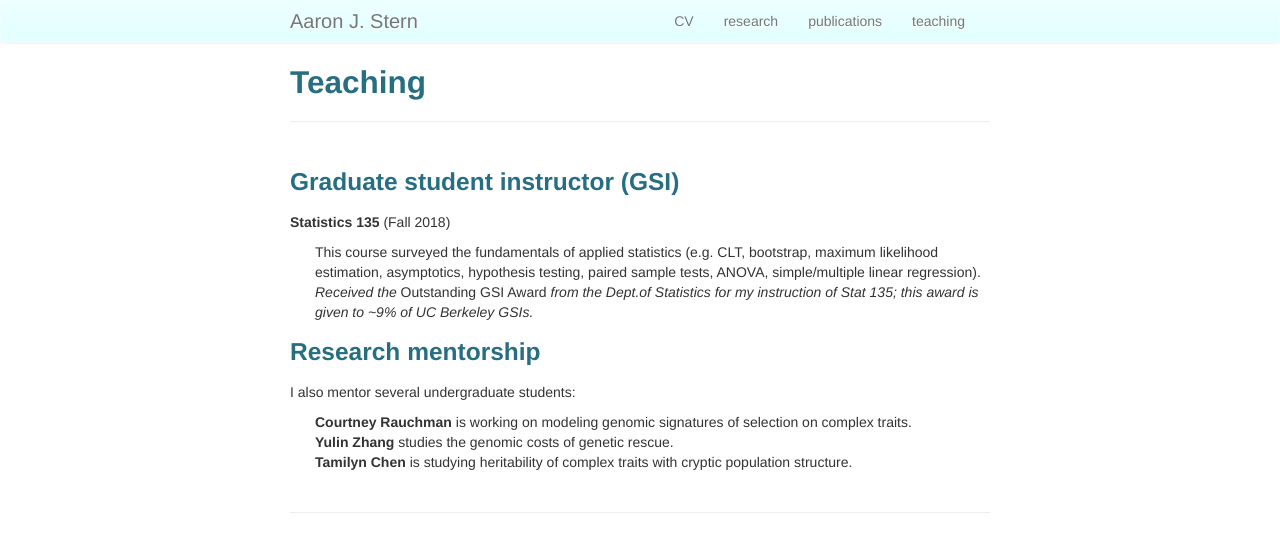
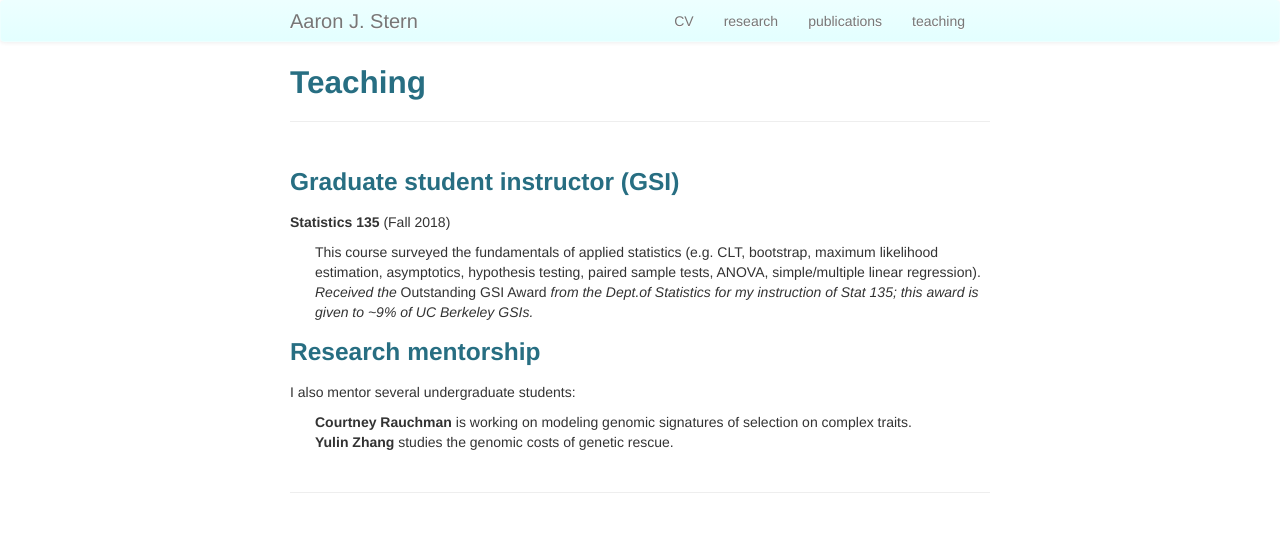
Before and after one commit to 35ajstern/simple_academic_website, a Jekyll site: the page built from pages/teaching.md, in a window 1280 px wide. Shown: the top 552 px of the page. Built offline with Jekyll 4.4.1, drawn with Linux system fonts in a browser that asks for light colours.

Commit message:
oifjoaifjd

```diff
--- a/pages/teaching.md
+++ b/pages/teaching.md
@@ -18,11 +18,9 @@ I also mentor several undergraduate students:
 
 <ul style="list-style-type:none;">
 
-<li><b>Courtney Rauchman</b> is working on modeling genomic signatures of selection on complex traits.</li>
+<li><b>Courtney Rauchman</b> is working on modeling genomic signatures of selection on complex traits. </li>
 
 <li><b>Yulin Zhang</b> studies the genomic costs of genetic rescue.</li>
-
-<li><b>Tamilyn Chen</b> is studying heritability of complex traits with cryptic population structure.</li>
 
 </ul>
 
```
